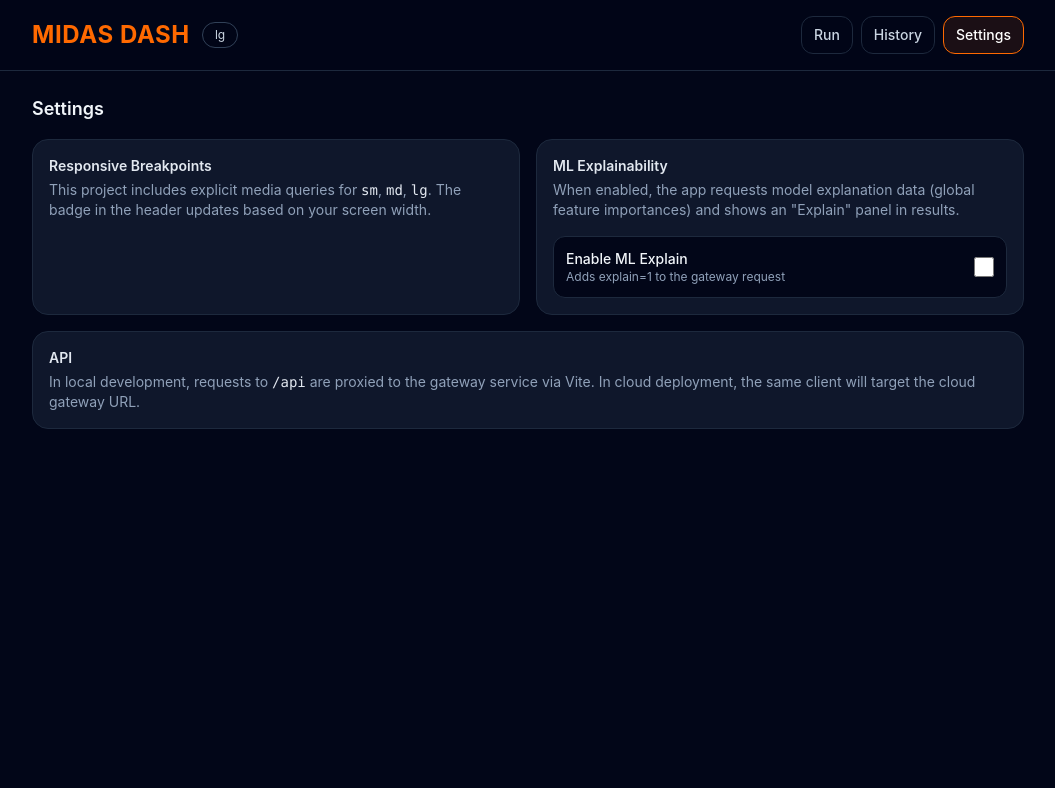
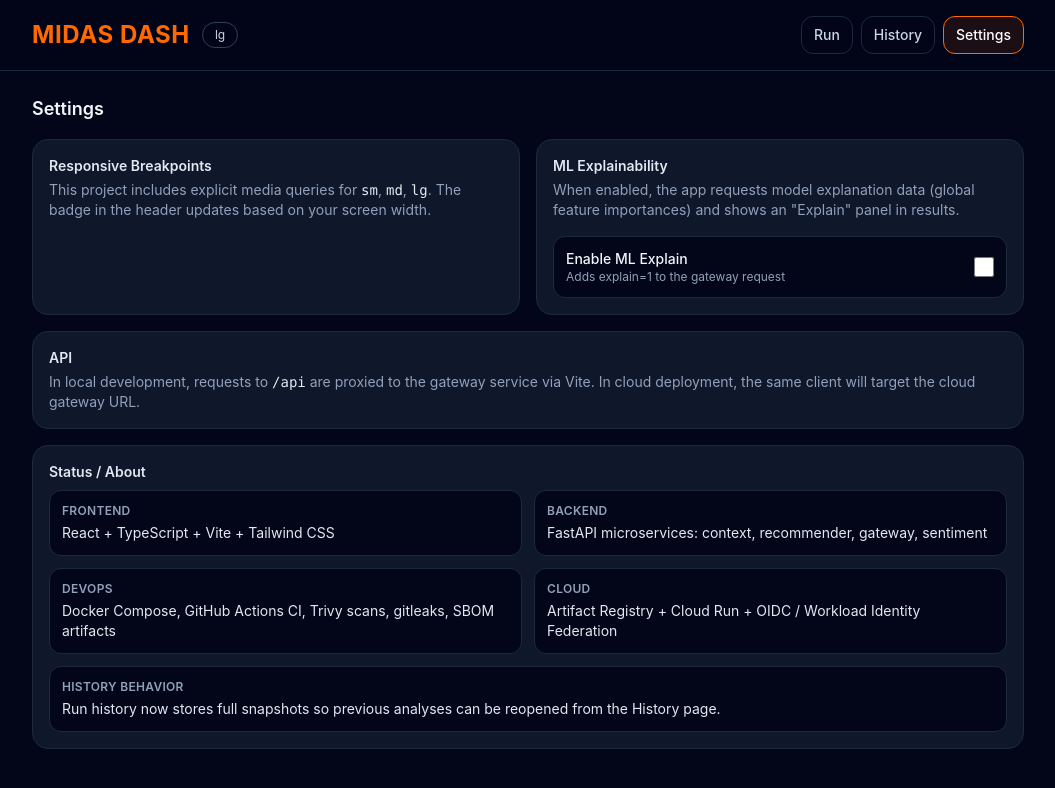
Before and after one commit to tumblingpebble/midas-dash, a React (Vite) app in the folder platform_app/: page /settings in a window 1280 px wide. Shown: the top 788 px of the page, without its empty margins (112-1167 px from the left). Built offline with nearby package versions, Linux system fonts and the light colour scheme.

Commit message:
Add full snapshot history and status panel

```diff
--- a/platform_app/src/hooks/useRunHistory.ts
+++ b/platform_app/src/hooks/useRunHistory.ts
@@ -11,6 +11,7 @@ export type RunHistoryItem = {
   headlineUrl?: string
   oneLiner?: string
   refsNumbers?: Array<{ n: number; url: string }>
+  snapshot: MidasRunResponse
 }
 
 const KEY = "midas_dash_history_v1"
@@ -20,7 +21,18 @@ function safeParse(raw: string | null): RunHistoryItem[] {
   if (!raw) return []
   try {
     const x = JSON.parse(raw)
-    return Array.isArray(x) ? (x as RunHistoryItem[]) : []
+    if (!Array.isArray(x)) return []
+
+    return x.filter((item) => {
+      return (
+        item &&
+        typeof item === "object" &&
+        typeof item.id === "string" &&
+        typeof item.ticker === "string" &&
+        item.snapshot &&
+        typeof item.snapshot === "object"
+      )
+    }) as RunHistoryItem[]
   } catch {
     return []
   }
@@ -38,6 +50,7 @@ export function toHistoryItem(run: MidasRunResponse): RunHistoryItem {
     headlineUrl: run.top_headline?.url,
     oneLiner: run.one_liner?.text,
     refsNumbers: run.one_liner?.refs_numbers ?? [],
+    snapshot: run,
   }
 }
 
--- a/platform_app/src/pages/HistoryPage.tsx
+++ b/platform_app/src/pages/HistoryPage.tsx
@@ -1,10 +1,19 @@
+import { useNavigate } from "react-router-dom"
 import { useRunHistory } from "../hooks/useRunHistory"
+
+const LS_LAST_RUN = "midas_dash_last_run_v1"
 
 const stripBracketRefs = (text: string) =>
   text.replace(/\(\[[0-9]+\](\[[0-9]+\])*\)/g, "").trim()
 
 export function HistoryPage() {
   const history = useRunHistory()
+  const navigate = useNavigate()
+
+  function openSnapshot(raw: unknown) {
+    localStorage.setItem(LS_LAST_RUN, JSON.stringify(raw))
+    navigate("/")
+  }
 
   return (
     <main className="mx-auto max-w-5xl px-4 py-6">
@@ -43,6 +52,26 @@ export function HistoryPage() {
                 </div>
               )}
 
+              <div className="mt-3 flex flex-wrap gap-2">
+                <button
+                  onClick={() => openSnapshot(it.snapshot)}
+                  className="rounded-lg bg-orange-500 px-3 py-2 text-sm font-semibold text-slate-950 hover:bg-orange-400"
+                >
+                  Open snapshot
+                </button>
+
+                {it.headlineUrl && (
+                  <a
+                    href={it.headlineUrl}
+                    target="_blank"
+                    rel="noreferrer"
+                    className="rounded-lg border border-slate-800 bg-slate-950 px-3 py-2 text-sm text-orange-200 hover:border-slate-600"
+                  >
+                    Open headline
+                  </a>
+                )}
+              </div>
+
               {it.refsNumbers && it.refsNumbers.length > 0 && (
                 <div className="mt-2 flex flex-wrap gap-2">
                   {it.refsNumbers.map((r) => (
@@ -59,15 +88,12 @@ export function HistoryPage() {
                 </div>
               )}
 
-              {it.headlineUrl && (
-                <a
-                  href={it.headlineUrl}
-                  target="_blank"
-                  rel="noreferrer"
-                  className="mt-2 block text-sm text-orange-200 hover:underline"
-                >
-                  {it.headlineTitle ?? it.headlineUrl}
-                </a>
+              {it.headlineUrl && !it.headlineTitle && (
+                <div className="mt-2 text-xs text-slate-500">{it.headlineUrl}</div>
+              )}
+
+              {it.headlineTitle && (
+                <div className="mt-2 text-sm text-slate-300">{it.headlineTitle}</div>
               )}
             </div>
           ))}
--- a/platform_app/src/pages/SettingsPage.tsx
+++ b/platform_app/src/pages/SettingsPage.tsx
@@ -49,6 +49,57 @@ export function SettingsPage() {
             will target the cloud gateway URL.
           </p>
         </section>
+
+        <section className="rounded-2xl border border-slate-800 bg-slate-900 p-4 lg:col-span-2">
+          <div className="text-sm font-semibold text-slate-200">Status / About</div>
+          <div className="mt-2 grid gap-3 md:grid-cols-2">
+            <div className="rounded-xl border border-slate-800 bg-slate-950 p-3">
+              <div className="text-xs font-semibold uppercase tracking-wide text-slate-400">
+                Frontend
+              </div>
+              <div className="mt-1 text-sm text-slate-200">
+                React + TypeScript + Vite + Tailwind CSS
+              </div>
+            </div>
+
+            <div className="rounded-xl border border-slate-800 bg-slate-950 p-3">
+              <div className="text-xs font-semibold uppercase tracking-wide text-slate-400">
+                Backend
+              </div>
+              <div className="mt-1 text-sm text-slate-200">
+                FastAPI microservices: context, recommender, gateway, sentiment
+              </div>
+            </div>
+
+            <div className="rounded-xl border border-slate-800 bg-slate-950 p-3">
+              <div className="text-xs font-semibold uppercase tracking-wide text-slate-400">
+                DevOps
+              </div>
+              <div className="mt-1 text-sm text-slate-200">
+                Docker Compose, GitHub Actions CI, Trivy scans, gitleaks, SBOM artifacts
+              </div>
+            </div>
+
+            <div className="rounded-xl border border-slate-800 bg-slate-950 p-3">
+              <div className="text-xs font-semibold uppercase tracking-wide text-slate-400">
+                Cloud
+              </div>
+              <div className="mt-1 text-sm text-slate-200">
+                Artifact Registry + Cloud Run + OIDC / Workload Identity Federation
+              </div>
+            </div>
+
+            <div className="rounded-xl border border-slate-800 bg-slate-950 p-3 md:col-span-2">
+              <div className="text-xs font-semibold uppercase tracking-wide text-slate-400">
+                History behavior
+              </div>
+              <div className="mt-1 text-sm text-slate-200">
+                Run history now stores full snapshots so previous analyses can be reopened from the
+                History page.
+              </div>
+            </div>
+          </div>
+        </section>
       </div>
     </main>
   )
```
Lines whose indentation alone changed are shown as unchanged.
